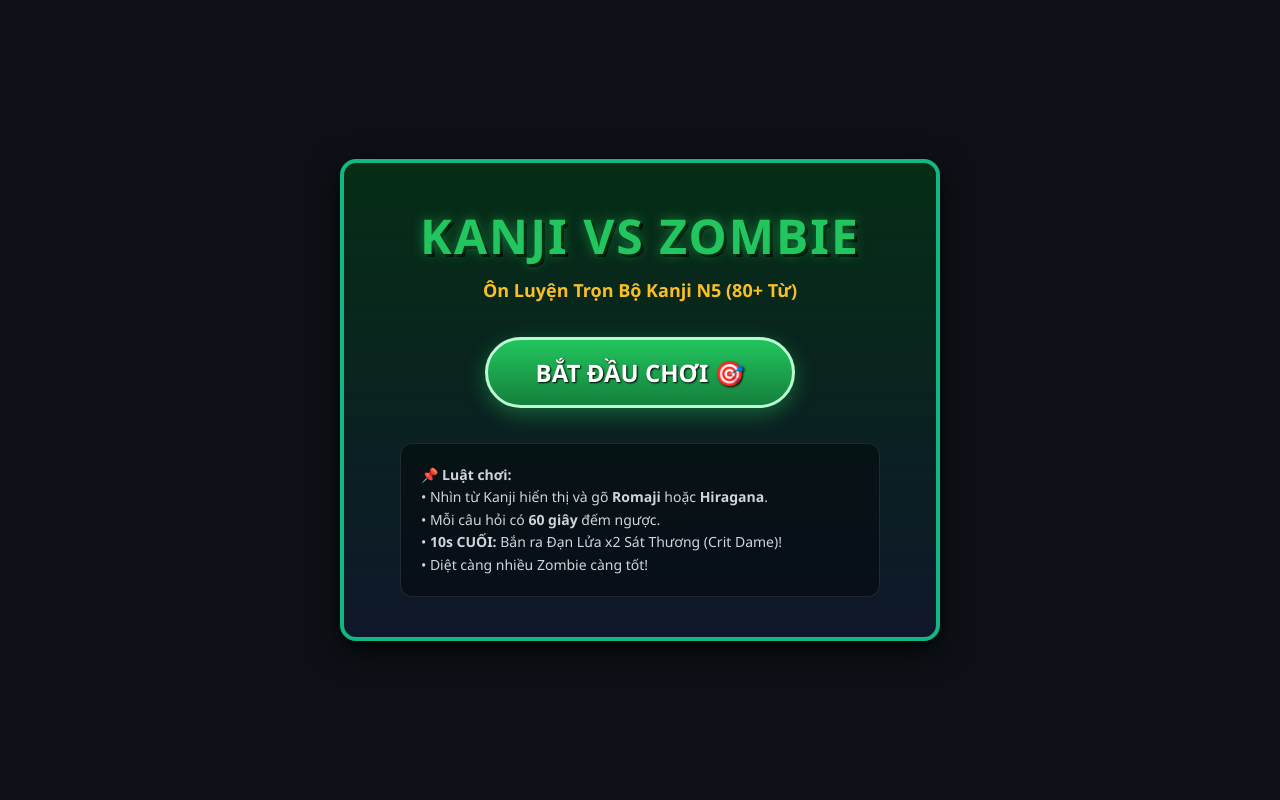
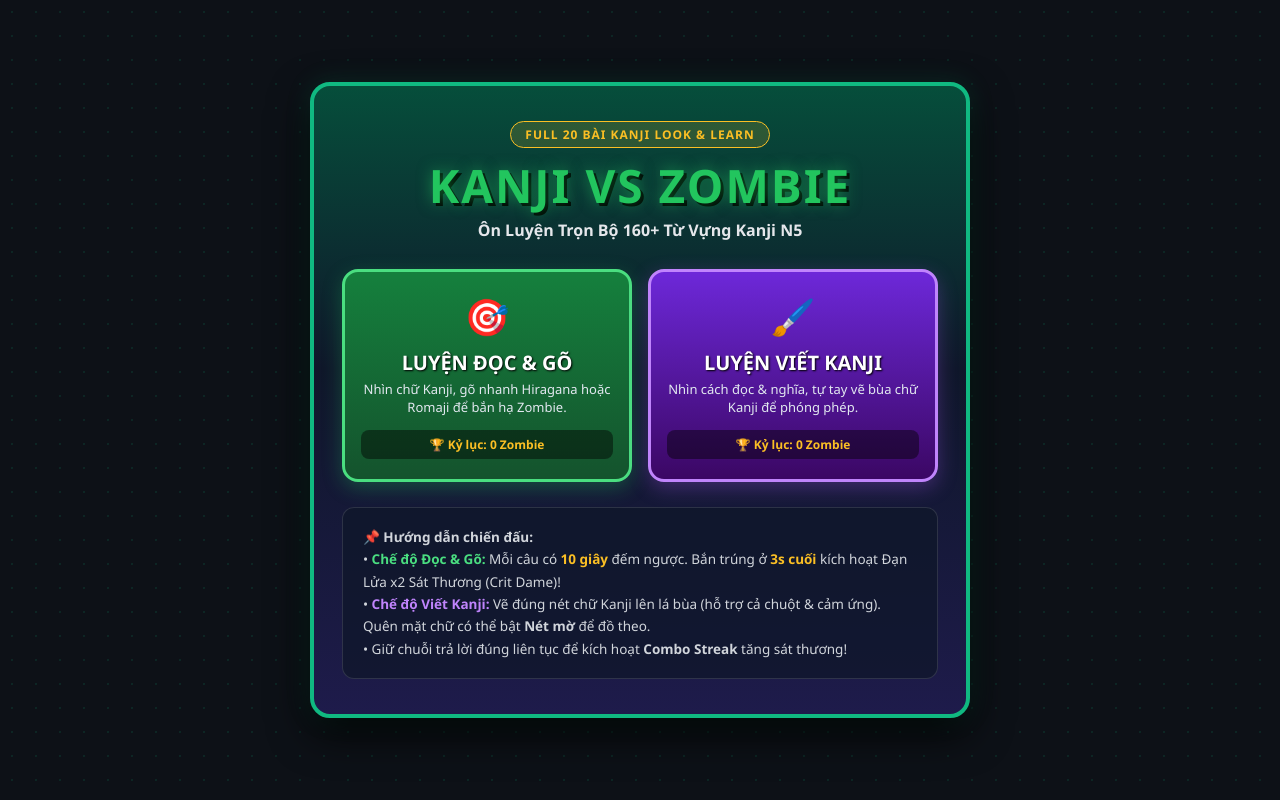
Before and after one commit to hungnoob58/Kajii, a plain HTML site: page index.html in a window 1280 px wide. Drawn offline with Linux system fonts and the light colour scheme.

Commit message:
Update index.html

```diff
--- a/index.html
+++ b/index.html
@@ -3,11 +3,13 @@
 <head>
     <meta charset="UTF-8">
     <meta name="viewport" content="width=device-width, initial-scale=1.0">
-    <title>KANJI VS ZOMBIE - Menu</title>
+    <title>KANJI VS ZOMBIE - Trung Tâm Luyện Thi N5</title>
     <style>
         * { box-sizing: border-box; font-family: 'Segoe UI', Tahoma, Geneva, Verdana, sans-serif; }
         body {
             background: #0d1117;
+            background-image: radial-gradient(rgba(16, 185, 129, 0.12) 1px, transparent 1px);
+            background-size: 24px 24px;
             color: #fff;
             display: flex;
             justify-content: center;
@@ -18,87 +20,176 @@
         }
 
         .menu-container {
-            background: linear-gradient(180deg, #052e16 0%, #0f172a 100%);
+            background: linear-gradient(180deg, #064e3b 0%, #0f172a 45%, #1e1b4b 100%);
             border: 4px solid #10b981;
-            border-radius: 16px;
-            padding: 40px 30px;
+            border-radius: 20px;
+            padding: 35px 28px;
             width: 100%;
-            max-width: 600px;
+            max-width: 660px;
             text-align: center;
-            box-shadow: 0 10px 30px rgba(0,0,0,0.8);
+            box-shadow: 0 15px 40px rgba(0,0,0,0.85), 0 0 25px rgba(16, 185, 129, 0.2);
             display: flex;
             flex-direction: column;
             align-items: center;
         }
 
+        .badge-edition {
+            background: rgba(251, 191, 36, 0.15);
+            border: 1px solid #fbbf24;
+            color: #fbbf24;
+            padding: 4px 14px;
+            border-radius: 20px;
+            font-size: 12px;
+            font-weight: 800;
+            letter-spacing: 1px;
+            margin-bottom: 12px;
+            text-transform: uppercase;
+        }
+
         .game-title {
-            font-size: 48px;
+            font-size: 46px;
             font-weight: 900;
             color: #22c55e;
-            text-shadow: 0 0 12px #15803d, 3px 3px 0px #000;
-            margin: 0 0 10px 0;
+            text-shadow: 0 0 15px rgba(34, 197, 94, 0.6), 3px 3px 0px #000;
+            margin: 0 0 8px 0;
             letter-spacing: 2px;
+            line-height: 1.1;
         }
 
         .game-subtitle {
-            font-size: 18px;
-            color: #fbbf24;
-            margin-bottom: 35px;
-            font-weight: bold;
+            font-size: 16px;
+            color: #e5e7eb;
+            margin-bottom: 28px;
+            font-weight: 600;
         }
 
-        .btn-play {
-            background: linear-gradient(180deg, #22c55e 0%, #15803d 100%);
-            color: white;
-            border: 3px solid #bbf7d0;
-            padding: 16px 48px;
-            font-size: 24px;
-            font-weight: 900;
-            border-radius: 50px;
-            cursor: pointer;
-            box-shadow: 0 6px 20px rgba(34, 197, 94, 0.4);
-            transition: all 0.2s;
-            text-shadow: 1px 1px 2px #000;
-            text-decoration: none;
-            display: inline-block;
+        /* Khu vực chọn 2 chế độ chơi */
+        .modes-grid {
+            display: grid;
+            grid-template-columns: 1fr 1fr;
+            gap: 16px;
+            width: 100%;
+            margin-bottom: 25px;
         }
 
-        .btn-play:hover {
-            transform: scale(1.08);
-            box-shadow: 0 8px 25px rgba(34, 197, 94, 0.6);
+        @media (max-width: 540px) {
+            .modes-grid { grid-template-columns: 1fr; }
+            .game-title { font-size: 36px; }
         }
 
+        .mode-card {
+            display: flex;
+            flex-direction: column;
+            justify-content: space-between;
+            padding: 20px 16px;
+            border-radius: 16px;
+            text-decoration: none;
+            color: #fff;
+            transition: all 0.22s ease;
+            position: relative;
+            overflow: hidden;
+        }
+
+        /* Chế độ 1: Gõ Phím (game.html) */
+        .mode-read {
+            background: linear-gradient(180deg, #15803d 0%, #14532d 100%);
+            border: 3px solid #4ade80;
+            box-shadow: 0 6px 20px rgba(34, 197, 94, 0.3);
+        }
+        .mode-read:hover {
+            transform: translateY(-5px) scale(1.02);
+            box-shadow: 0 12px 28px rgba(34, 197, 94, 0.55);
+            border-color: #bbf7d0;
+        }
+
+        /* Chế độ 2: Viết Bùa (game2.html) */
+        .mode-write {
+            background: linear-gradient(180deg, #6d28d9 0%, #3b0764 100%);
+            border: 3px solid #c084fc;
+            box-shadow: 0 6px 20px rgba(168, 85, 247, 0.3);
+        }
+        .mode-write:hover {
+            transform: translateY(-5px) scale(1.02);
+            box-shadow: 0 12px 28px rgba(168, 85, 247, 0.55);
+            border-color: #f3e8ff;
+        }
+
+        .mode-icon { font-size: 36px; margin-bottom: 8px; }
+        .mode-name { font-size: 20px; font-weight: 900; margin-bottom: 4px; text-shadow: 1px 1px 2px #000; }
+        .mode-desc { font-size: 13px; color: #e2e8f0; margin-bottom: 14px; line-height: 1.4; }
+
+        .mode-record {
+            background: rgba(0, 0, 0, 0.45);
+            padding: 6px 10px;
+            border-radius: 8px;
+            font-size: 12px;
+            font-weight: 800;
+            color: #fbbf24;
+        }
+
+        /* Luật chơi */
         .instructions {
-            margin-top: 35px;
-            background: rgba(0,0,0,0.4);
-            padding: 20px;
+            background: rgba(15, 23, 42, 0.75);
+            padding: 18px 20px;
             border-radius: 12px;
-            font-size: 14px;
+            font-size: 13.5px;
             color: #d1d5db;
             text-align: left;
             width: 100%;
-            max-width: 480px;
-            line-height: 1.6;
-            border: 1px solid rgba(255,255,255,0.1);
+            line-height: 1.65;
+            border: 1px solid rgba(255,255,255,0.12);
         }
+        .instructions b.green { color: #4ade80; }
+        .instructions b.purple { color: #c084fc; }
+        .instructions b.gold { color: #fbbf24; }
     </style>
 </head>
 <body>
 
 <div class="menu-container">
+    <div class="badge-edition">Full 20 Bài Kanji Look & Learn</div>
     <h1 class="game-title">KANJI VS ZOMBIE</h1>
-    <div class="game-subtitle">Ôn Luyện Trọn Bộ Kanji N5 (80+ Từ)</div>
+    <div class="game-subtitle">Ôn Luyện Trọn Bộ 160+ Từ Vựng Kanji N5</div>
 
-    <a href="game.html" class="btn-play">BẮT ĐẦU CHƠI 🎯</a>
+    <div class="modes-grid">
+        <!-- Nút vào game.html -->
+        <a href="game.html" class="mode-card mode-read">
+            <div>
+                <div class="mode-icon">🎯</div>
+                <div class="mode-name">LUYỆN ĐỌC & GÕ</div>
+                <div class="mode-desc">Nhìn chữ Kanji, gõ nhanh Hiragana hoặc Romaji để bắn hạ Zombie.</div>
+            </div>
+            <div class="mode-record">🏆 Kỷ lục: <span id="best-read">0</span> Zombie</div>
+        </a>
+
+        <!-- Nút vào game2.html -->
+        <a href="game2.html" class="mode-card mode-write">
+            <div>
+                <div class="mode-icon">🖌️</div>
+                <div class="mode-name">LUYỆN VIẾT KANJI</div>
+                <div class="mode-desc">Nhìn cách đọc & nghĩa, tự tay vẽ bùa chữ Kanji để phóng phép.</div>
+            </div>
+            <div class="mode-record">🏆 Kỷ lục: <span id="best-write">0</span> Zombie</div>
+        </a>
+    </div>
 
     <div class="instructions">
-        📌 <b>Luật chơi:</b><br>
-        • Nhìn từ Kanji hiển thị và gõ <b>Romaji</b> hoặc <b>Hiragana</b>.<br>
-        • Mỗi câu hỏi có <b>60 giây</b> đếm ngược.<br>
-        • <b>10s CUỐI:</b> Bắn ra Đạn Lửa x2 Sát Thương (Crit Dame)!<br>
-        • Diệt càng nhiều Zombie càng tốt!
+        📌 <b>Hướng dẫn chiến đấu:</b><br>
+        • <b class="green">Chế độ Đọc & Gõ:</b> Mỗi câu có <b class="gold">10 giây</b> đếm ngược. Bắn trúng ở <b class="gold">3s cuối</b> kích hoạt Đạn Lửa x2 Sát Thương (Crit Dame)!<br>
+        • <b class="purple">Chế độ Viết Kanji:</b> Vẽ đúng nét chữ Kanji lên lá bùa (hỗ trợ cả chuột & cảm ứng). Quên mặt chữ có thể bật <b>Nét mờ</b> để đồ theo.<br>
+        • Giữ chuỗi trả lời đúng liên tục để kích hoạt <b>Combo Streak</b> tăng sát thương!
     </div>
 </div>
 
+<script>
+    // Tự động lấy kỷ lục từ LocalStorage của 2 game để hiển thị lên Menu
+    window.onload = function() {
+        const bestRead = localStorage.getItem('kanji_zombie_best') || 0;
+        const bestWrite = localStorage.getItem('kanji_write_best') || 0;
+        document.getElementById('best-read').innerText = bestRead;
+        document.getElementById('best-write').innerText = bestWrite;
+    };
+</script>
+
 </body>
 </html>
```
